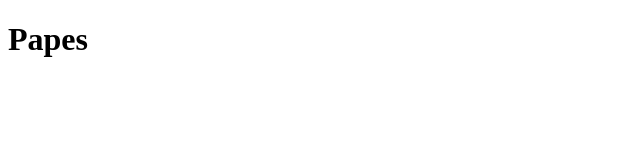
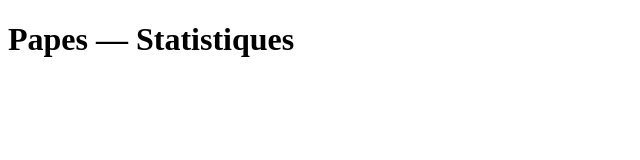
Before and after one commit to romain-warnan/papes, a plain HTML site: page src/main/webapp/index.html in a window 1280 px wide. Shown: the whole page, without its empty margins (0-640 px from the left). Drawn offline with Linux system fonts and the light colour scheme.

Commit message:
Changement du titre html

```diff
--- a/docs/index.html
+++ b/src/main/webapp/index.html
@@ -5,6 +5,6 @@
     <title>Papes</title>
 </head>
 <body>
-    <h1>Papes</h1>
+    <h1>Papes — Statistiques</h1>
 </body>
 </html>
```
